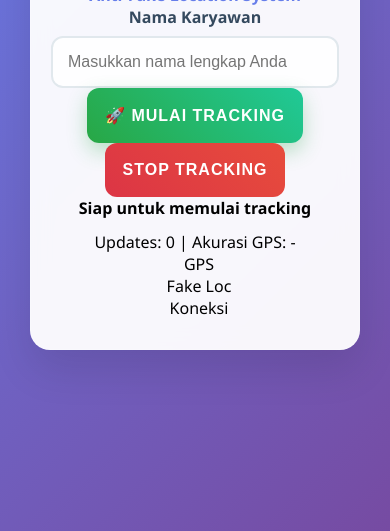
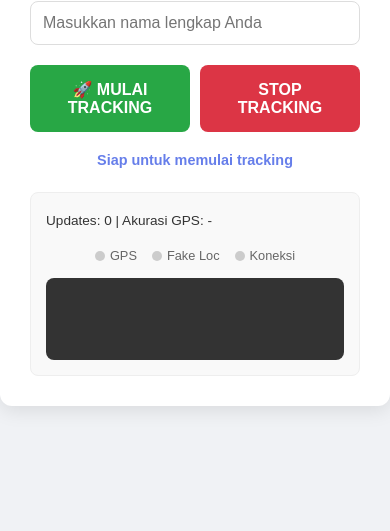
Before and after one commit to EletronicProduct/Sharelok, a plain HTML site: page index.html in a window 390 px wide. Shown: the part 313-844 px from the top of the page. Drawn offline with Linux system fonts and the light colour scheme; no server answers.

Commit message:
Update style.css

```diff
--- a/style.css
+++ b/style.css
@@ -1,236 +1,166 @@
-* {
+body {
+            font-family: 'Arial', sans-serif;
+            background-color: #f0f2f5;
+            display: flex;
+            justify-content: center;
+            align-items: center;
+            min-height: 100vh;
             margin: 0;
-            padding: 0;
-            box-sizing: border-box;
-        }
-
-        body {
-            font-family: 'Segoe UI', Tahoma, Geneva, Verdana, sans-serif;
-            background: linear-gradient(135deg, #667eea 0%, #764ba2 100%);
-            min-height: 100vh;
-            display: flex;
-            align-items: center;
-            justify-content: center;
-            padding: 20px;
+            color: #333;
         }
 
         .container {
-            background: rgba(255, 255, 255, 0.95);
-            backdrop-filter: blur(10px);
-            border-radius: 20px;
-            padding: 40px;
-            box-shadow: 0 20px 40px rgba(0, 0, 0, 0.1);
+            background-color: #fff;
+            padding: 30px;
+            border-radius: 12px;
+            box-shadow: 0 4px 20px rgba(0, 0, 0, 0.1);
             width: 100%;
-            max-width: 500px;
+            max-width: 450px;
             text-align: center;
-            border: 1px solid rgba(255, 255, 255, 0.2);
+            box-sizing: border-box;
+            transition: transform 0.3s ease-in-out;
         }
 
-        h1 {
-            color: #2c3e50;
-            margin-bottom: 10px;
-            font-size: 2.5em;
-            font-weight: 700;
+        .container.tracking-active {
+            transform: scale(1.02);
+            box-shadow: 0 6px 30px rgba(0, 0, 0, 0.15);
         }
 
-        .subtitle {
-            color: #7f8c8d;
-            margin-bottom: 30px;
-            font-size: 1.1em;
+        h2 {
+            margin-top: 0;
+            color: #333;
+            font-size: 1.5em;
         }
 
-        .form-group {
-            margin-bottom: 25px;
+        .input-group {
+            margin-bottom: 20px;
             text-align: left;
         }
 
-        label {
+        .input-group label {
             display: block;
             margin-bottom: 8px;
-            color: #34495e;
-            font-weight: 600;
+            font-weight: bold;
         }
 
-        input[type="text"] {
+        .input-group input {
+            width: 100%;
+            padding: 12px;
+            box-sizing: border-box;
+            border: 1px solid #ddd;
+            border-radius: 8px;
+            font-size: 1em;
+            transition: border-color 0.3s;
+        }
+
+        .input-group input:focus {
+            outline: none;
+            border-color: #667eea;
+        }
+
+        .button-group {
+            display: flex;
+            gap: 10px;
+            margin-bottom: 20px;
+        }
+
+        button {
             width: 100%;
             padding: 15px;
-            border: 2px solid #e1e8ed;
-            border-radius: 12px;
-            font-size: 16px;
-            transition: all 0.3s ease;
-            background: rgba(255, 255, 255, 0.9);
+            border: none;
+            border-radius: 8px;
+            font-size: 1em;
+            font-weight: bold;
+            cursor: pointer;
+            transition: background-color 0.3s, transform 0.2s;
+            color: #fff;
         }
 
-        input[type="text"]:focus {
-            outline: none;
-            border-color: #667eea;
-            box-shadow: 0 0 20px rgba(102, 126, 234, 0.2);
+        button#startButton {
+            background-color: #28a745;
+        }
+
+        button#startButton:hover:not(:disabled) {
+            background-color: #218838;
             transform: translateY(-2px);
         }
 
-        input[type="text"]:disabled {
-            background: #f8f9fa;
-            color: #6c757d;
+        button#stopButton {
+            background-color: #dc3545;
+        }
+
+        button#stopButton:hover:not(:disabled) {
+            background-color: #c82333;
+            transform: translateY(-2px);
+        }
+
+        button:disabled {
+            background-color: #ccc;
             cursor: not-allowed;
         }
 
-        .controls {
-            display: flex;
-            gap: 15px;
-            margin: 30px 0;
+        #status-message {
+            margin-top: 20px;
+            font-weight: bold;
+            font-size: 0.9em;
+            color: #667eea;
+            min-height: 20px;
         }
 
-        button {
-            flex: 1;
-            padding: 18px;
-            border: none;
-            border-radius: 12px;
-            font-size: 16px;
-            font-weight: 600;
-            cursor: pointer;
-            transition: all 0.3s ease;
-            text-transform: uppercase;
-            letter-spacing: 1px;
+        .info-panel {
+            background-color: #f9f9f9;
+            padding: 15px;
+            border-radius: 8px;
+            margin-top: 20px;
+            text-align: left;
+            border: 1px solid #eee;
         }
 
-        #startButton {
-            background: linear-gradient(45deg, #28a745, #20c997);
-            color: white;
-            box-shadow: 0 8px 20px rgba(40, 167, 69, 0.3);
+        .info-panel p {
+            margin: 5px 0;
+            font-size: 0.85em;
         }
 
-        #startButton:hover:not(:disabled) {
-            transform: translateY(-3px);
-            box-shadow: 0 12px 25px rgba(40, 167, 69, 0.4);
+        #debug-panel {
+            margin-top: 15px;
+            max-height: 200px;
+            overflow-y: auto;
+            background-color: #333;
+            color: #f0f0f0;
+            padding: 10px;
+            border-radius: 8px;
+            font-family: 'Courier New', monospace;
+            font-size: 0.8em;
+            white-space: pre-wrap;
+            text-align: left;
         }
 
-        #stopButton {
-            background: linear-gradient(45deg, #dc3545, #e74c3c);
-            color: white;
-            box-shadow: 0 8px 20px rgba(220, 53, 69, 0.3);
+        #debug-panel div {
+            padding-bottom: 2px;
         }
 
-        #stopButton:hover:not(:disabled) {
-            transform: translateY(-3px);
-            box-shadow: 0 12px 25px rgba(220, 53, 69, 0.4);
+        .indicator-group {
+            display: flex;
+            justify-content: center;
+            gap: 15px;
+            margin-top: 20px;
         }
 
-        button:disabled {
-            background: linear-gradient(45deg, #6c757d, #adb5bd);
-            cursor: not-allowed;
-            transform: none !important;
-            box-shadow: none !important;
-        }
-
-        .status-card {
-            background: rgba(255, 255, 255, 0.9);
-            border-radius: 15px;
-            padding: 25px;
-            margin: 25px 0;
-            border-left: 5px solid #667eea;
-            box-shadow: 0 8px 20px rgba(0, 0, 0, 0.1);
-        }
-
-        #status-message {
-            font-size: 16px;
-            font-weight: 600;
-            margin-bottom: 10px;
-            min-height: 24px;
-            transition: color 0.3s ease;
-        }
-
-        .stats {
-            display: grid;
-            grid-template-columns: 1fr 1fr;
-            gap: 15px;
-            margin-top: 15px;
-        }
-
-        .stat-item {
-            background: rgba(102, 126, 234, 0.1);
-            padding: 15px;
-            border-radius: 10px;
-            text-align: center;
-        }
-
-        .stat-number {
-            font-size: 24px;
-            font-weight: 700;
-            color: #667eea;
-        }
-
-        .stat-label {
-            font-size: 12px;
-            color: #7f8c8d;
-            text-transform: uppercase;
-            margin-top: 5px;
-        }
-
-        .debug-panel {
-            background: rgba(0, 0, 0, 0.8);
-            color: #00ff00;
-            padding: 15px;
-            border-radius: 10px;
-            font-family: 'Courier New', monospace;
-            font-size: 12px;
-            text-align: left;
-            margin-top: 20px;
-            max-height: 200px;
-            overflow-y: auto;
-        }
-
-        .security-indicators {
-            display: flex;
-            justify-content: space-around;
-            margin: 20px 0;
-        }
-
-        .indicator {
+        .indicator-item {
             display: flex;
             align-items: center;
-            font-size: 14px;
-            padding: 8px 12px;
-            border-radius: 20px;
-            background: rgba(255, 255, 255, 0.9);
-            box-shadow: 0 4px 10px rgba(0, 0, 0, 0.1);
+            font-size: 0.8em;
+            color: #666;
         }
 
         .indicator-dot {
-            width: 12px;
-            height: 12px;
+            width: 10px;
+            height: 10px;
             border-radius: 50%;
-            margin-right: 8px;
+            margin-right: 5px;
+            background-color: #ccc;
         }
 
-        .safe { background: #28a745; }
-        .warning { background: #ffc107; }
-        .danger { background: #dc3545; }
-
-        @keyframes pulse {
-            0% { transform: scale(1); }
-            50% { transform: scale(1.05); }
-            100% { transform: scale(1); }
-        }
-
-        .tracking-active {
-            animation: pulse 2s infinite;
-        }
-
-        @media (max-width: 600px) {
-            .container {
-                padding: 30px 20px;
-                margin: 10px;
-            }
-
-            h1 {
-                font-size: 2em;
-            }
-
-            .controls {
-                flex-direction: column;
-            }
-
-            .stats {
-                grid-template-columns: 1fr;
-            }
-        }
+        .indicator-dot.safe { background-color: #28a745; }
+        .indicator-dot.warning { background-color: #ffc107; }
+        .indicator-dot.danger { background-color: #dc3545; }
```
